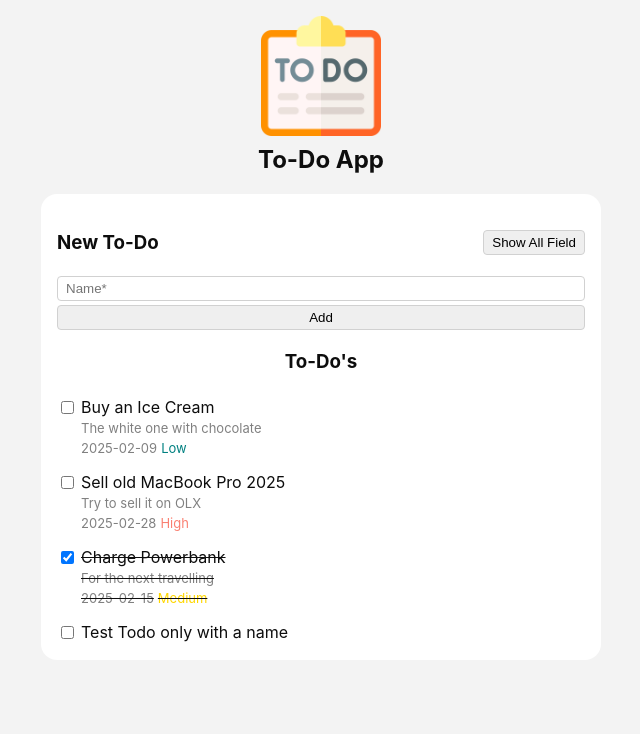
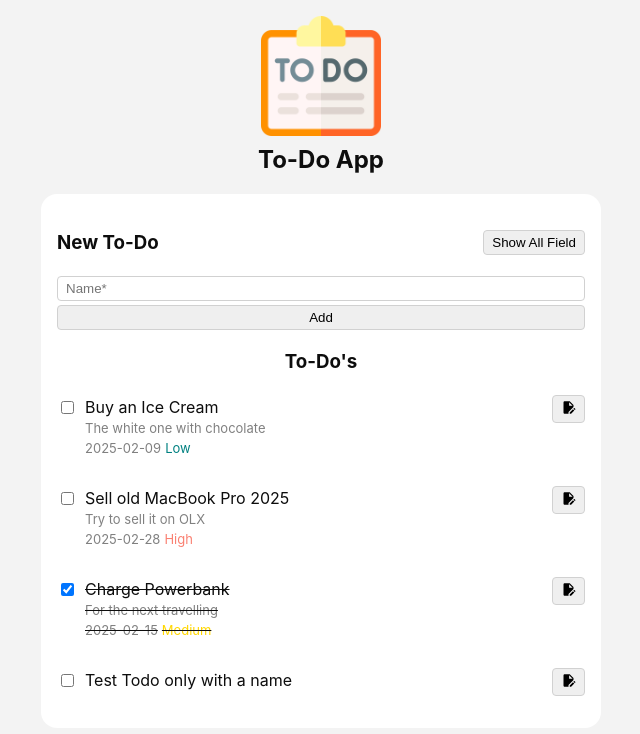
Before and after one commit to meriam-hamdaoui/my_todo_list, a React (Vite) app: page / in a window 1280 px wide. Shown: the top 734 px of the page, without its empty margins (319-959 px from the left). Built offline with nearby package versions, Linux system fonts and the light colour scheme.

Commit message:
item/edit views & buttons

```diff
--- a/package.json
+++ b/package.json
@@ -11,7 +11,8 @@
   },
   "dependencies": {
     "react": "^19.1.0",
-    "react-dom": "^19.1.0"
+    "react-dom": "^19.1.0",
+    "react-icons": "^5.5.0"
   },
   "devDependencies": {
     "@eslint/js": "^9.25.0",
--- a/src/components/TodoForm/TodoForm.jsx
+++ b/src/components/TodoForm/TodoForm.jsx
@@ -18,17 +18,16 @@ const TodoForm = ({ onCreate }) => {
       priority: elements.priority?.value ?? "",
       completed: false,
     });
+    setShowField(!showField);
 
     event.target.reset();
   };
-
-  const handleShowField = () => setShowField(!showField);
 
   return (
     <section>
       <h3 className={styles.Title}>
         New To-Do
-        <button onClick={handleShowField}>
+        <button onClick={() => setShowField(!showField)}>
           {showField ? "Hide" : "Show"} All Field
         </button>
       </h3>
--- a/src/components/TodoFormFields/TodoFormFields.jsx
+++ b/src/components/TodoFormFields/TodoFormFields.jsx
@@ -1,6 +1,6 @@
 import { PRIORITIES, PRIORITY_DEFAULT } from "../../constants/data.js";
 import styles from "./TodoFormFields.module.css";
-export default function TodoFormFields({ showField = true }) {
+export default function TodoFormFields({ showField = true, todo = {} }) {
   return (
     <div className={styles.FormFields}>
       <div className={styles.FormField}>
@@ -10,6 +10,7 @@ export default function TodoFormFields({ showField = true }) {
           placeholder="Name*"
           name="name"
           autoComplete="off"
+          defaultValue={todo.name}
         />
       </div>
       {showField && (
@@ -20,18 +21,24 @@ export default function TodoFormFields({ showField = true }) {
               placeholder="Description"
               name="description"
               rows="3"
+              defaultValue={todo.description}
             />
           </div>
           <div className={styles.FormGroup}>
             <div className={styles.FormField}>
               <label htmlFor="deadline">Deadline</label>
-              <input type="date" id="deadline" name="deadline" />
+              <input
+                type="date"
+                id="deadline"
+                name="deadline"
+                defaultValue={todo.deadline}
+              />
             </div>
 
             <div className={styles.FormField}>
               <label htmlFor="priority">Priority</label>
               <select
-                defaultValue={PRIORITY_DEFAULT}
+                defaultValue={todo.priority ?? PRIORITY_DEFAULT}
                 id="priority"
                 name="priority"
               >
--- /dev/null
+++ b/src/components/TodoItem/EditView.jsx
@@ -0,0 +1,24 @@
+import styles from "./TodoItem.module.css";
+import TodoFormFields from "../TodoFormFields/TodoFormFields";
+import { MdOutlineSave, MdOutlineCancel } from "react-icons/md";
+
+export default function EditView({ todo }) {
+  return (
+    <form>
+      <div className={styles.Content}>
+        <TodoFormFields todo={todo} />
+
+        <div className={styles.Controls}>
+          <div className={styles.Wrapper}>
+            <MdOutlineSave className={styles.Icon} />
+            <input type="submit" className={styles.Input} value="" />
+          </div>
+          <div className={styles.Wrapper}>
+            <MdOutlineCancel className={styles.Icon} />
+            <input type="submit" className={styles.Input} value="" />
+          </div>
+        </div>
+      </div>
+    </form>
+  );
+}
--- /dev/null
+++ b/src/components/TodoItem/ItemView.jsx
@@ -0,0 +1,41 @@
+import styles from "./TodoItem.module.css"; // Assuming you have a CSS file for styling
+import { PRIORITIES, PRIORITY_DEFAULT } from "../../constants/data";
+import { MdEditDocument } from "react-icons/md";
+export default function ItemView({ todo, onChangeBox, onClickEdit }) {
+  return (
+    <div className={styles.Content}>
+      <input
+        type="checkbox"
+        name="completed"
+        checked={todo.completed}
+        className={styles.Status}
+        onChange={onChangeBox}
+      />
+      <div className={styles.Info}>
+        <span>{todo.name}</span>
+        {todo.description && (
+          <span className={styles.Description}>{todo.description}</span>
+        )}
+
+        <div className={styles.AdditionalInfo}>
+          {todo.deadline}
+          {todo.priority !== PRIORITY_DEFAULT && (
+            <span
+              className={styles.Priority}
+              style={{
+                color: PRIORITIES[todo.priority].color,
+              }}
+            >
+              {PRIORITIES[todo.priority].label}
+            </span>
+          )}
+        </div>
+      </div>
+      <div className={styles.Controls}>
+        <button onClick={onClickEdit}>
+          <MdEditDocument />{" "}
+        </button>
+      </div>
+    </div>
+  );
+}
--- a/src/components/TodoItem/TodoItem.jsx
+++ b/src/components/TodoItem/TodoItem.jsx
@@ -1,10 +1,17 @@
+import { useState } from "react";
 import styles from "./TodoItem.module.css"; // Assuming you have a CSS file for styling
-import { PRIORITIES, PRIORITY_DEFAULT } from "../../constants/data";
+import ItemView from "./ItemView";
+import EditView from "./EditView";
 
 const TodoItem = ({ todo, onUpdate }) => {
+  const [isEditing, setIsEditing] = useState(false);
+
+  const handleIsEditing = () => setIsEditing(true);
+
   const handleCheckboxChange = (e) => {
     const updatedTodo = {
       ...todo,
+
       completed: e.target.checked,
     };
 
@@ -13,35 +20,15 @@ const TodoItem = ({ todo, onUpdate }) => {
 
   return (
     <li className={styles.TodoListItem} data-completed={todo.completed}>
-      <div className={styles.Content}>
-        <input
-          type="checkbox"
-          name="completed"
-          checked={todo.completed}
-          className={styles.Status}
-          onChange={(e) => handleCheckboxChange(e)}
+      {isEditing ? (
+        <EditView todo={todo} />
+      ) : (
+        <ItemView
+          todo={todo}
+          onChangeBox={handleCheckboxChange}
+          onClickEdit={handleIsEditing}
         />
-        <div className={styles.Info}>
-          <span>{todo.name}</span>
-          {todo.description && (
-            <span className={styles.Description}>{todo.description}</span>
-          )}
-
-          <span className={styles.AdditionalInfo}>
-            {todo.deadline}
-            {todo.priority !== PRIORITY_DEFAULT && (
-              <span
-                className={styles.Priority}
-                style={{
-                  color: PRIORITIES[todo.priority].color,
-                }}
-              >
-                {PRIORITIES[todo.priority].label}
-              </span>
-            )}
-          </span>
-        </div>
-      </div>
+      )}
     </li>
   );
 };
--- a/src/components/TodoItem/TodoItem.module.css
+++ b/src/components/TodoItem/TodoItem.module.css
@@ -4,7 +4,8 @@
 
 .Content {
   display: flex;
-  gap: 4px;
+  gap: 0.5rem;
+  margin-bottom: 1rem;
 }
 
 .Status {
@@ -30,3 +31,38 @@
   font-size: 13px;
   color: gray;
 }
+
+.Controls {
+  display: flex;
+  flex-wrap: nowrap;
+  gap: 4px;
+  align-self: flex-start;
+}
+
+.Controls button,
+.Controls input {
+  font-size: 15px;
+}
+
+/*  */
+.Wrapper {
+  position: relative;
+}
+
+.Icon {
+  height: 1.5rem;
+  width: 1.5rem;
+  /* background-color: red; */
+  padding: 4px;
+  position: absolute;
+  box-sizing: border-box;
+  top: 50%;
+  left: 5px;
+  transform: translateY(-50%);
+}
+
+.Input {
+  /* height: 30px; */
+  box-sizing: border-box;
+  padding-left: 1.5rem;
+}
```
Also changed, not shown: 1 other file (tests, documents, lock files or other folders).
